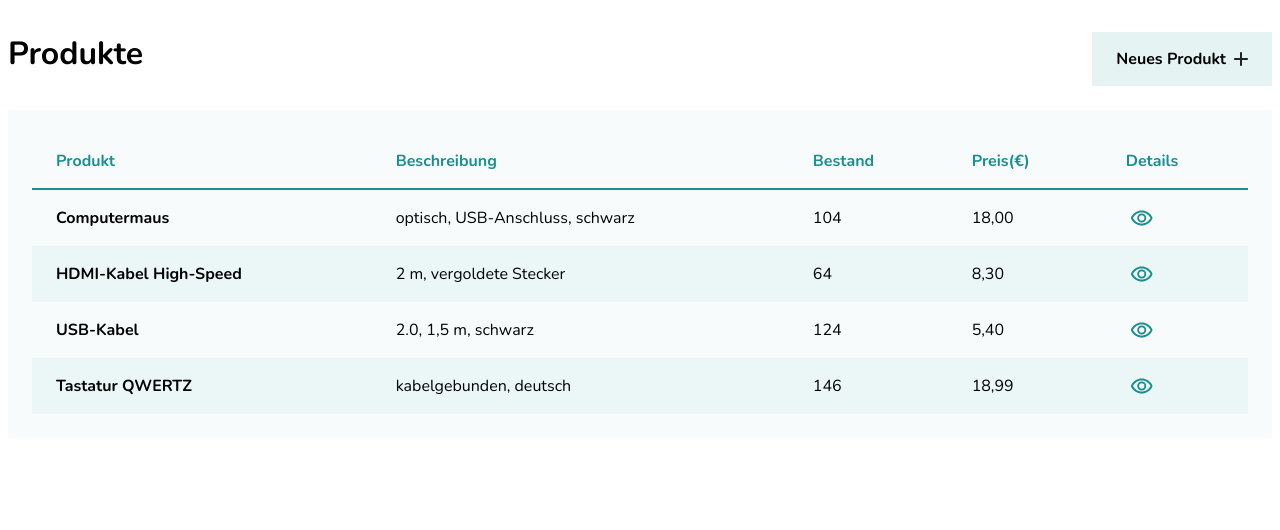
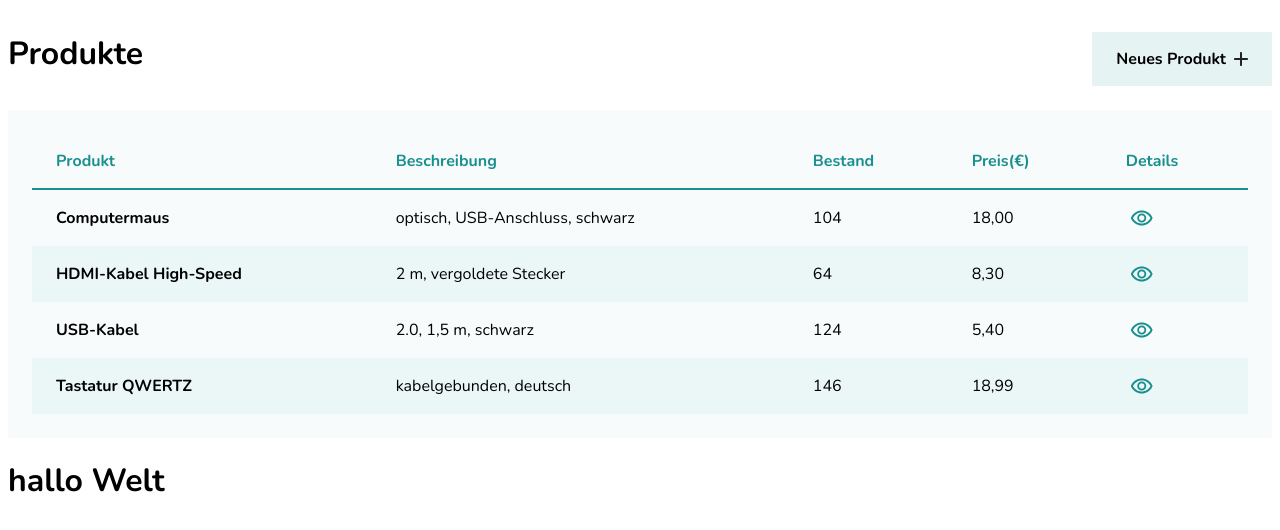
Before and after one commit to ChristopherBraun196/product-list, an Angular app in the folder product-list/: page / in a window 1280 px wide. Shown: the top 530 px of the page. Built offline with nearby package versions, Linux system fonts and the light colour scheme.

Commit message:
Interpolation {{ }}

```diff
--- a/product-list/src/app/app.html
+++ b/product-list/src/app/app.html
@@ -2,5 +2,6 @@
 
 <app-product-list></app-product-list>
 
+<h1>{{textGen()}} </h1>
 
 <router-outlet />
--- a/product-list/src/app/app.ts
+++ b/product-list/src/app/app.ts
@@ -11,4 +11,12 @@ import { ProductList } from "./shared/components/product-list/product-list";
 })
 export class App {
   protected readonly title = signal('product-list');
+
+
+  // our_text: string = "textGen()"
+
+
+  textGen(){
+    return "hallo Welt"
+  }
 }
```
